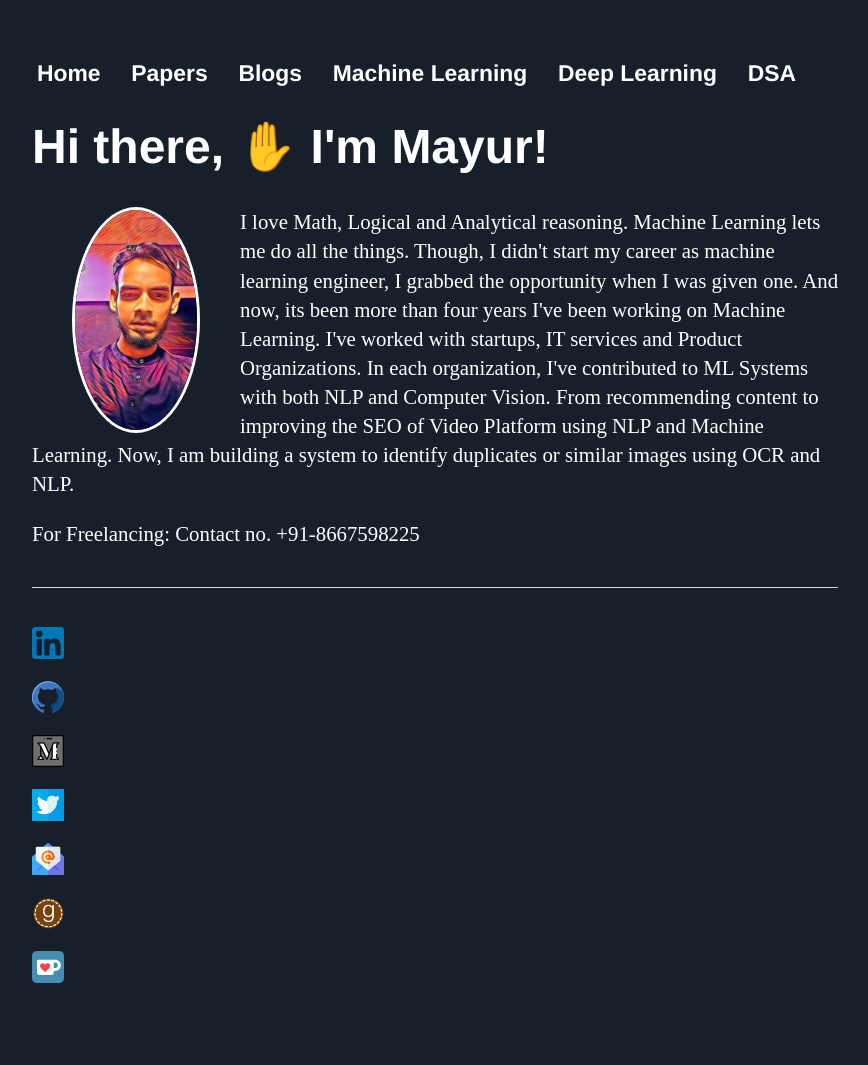
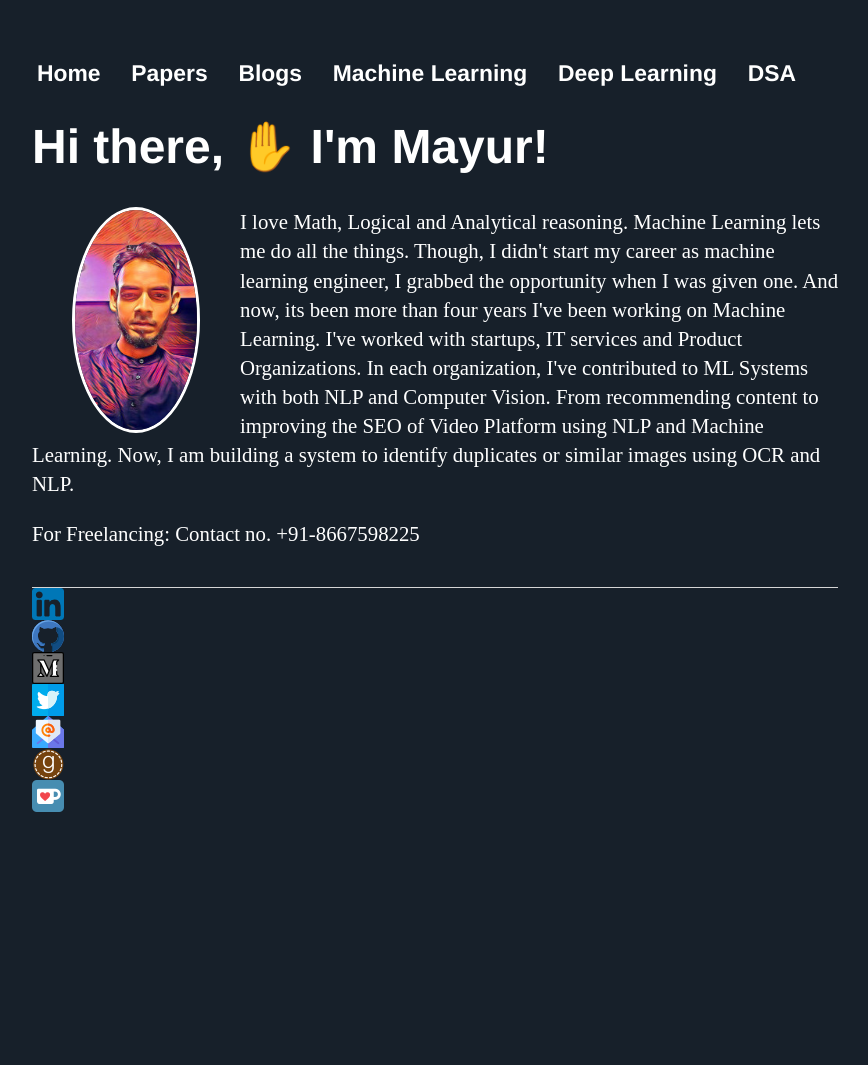
Before and after one commit to Mayurji/mayurji.github.io, a Jekyll site: the page built from index.html, in a window 1280 px wide. Shown: the whole page, without its empty margins (160-1028 px from the left). Built offline with Jekyll 4.4.1, drawn with Linux system fonts in a browser that asks for light colours; after the commit the page ends 900 px from its top, so only the background shows below that.

Commit message:
Update default.html

```diff
--- a/_layouts/default.html
+++ b/_layouts/default.html
@@ -46,17 +46,15 @@
 		  </div>
 		</div>
 		-->
-    		<ul>
+    		<a href="https://www.linkedin.com/in/mayur-jain-ds/"><img src="{{site.url}}/assets/images/svgs/linkedin.png" alt="linkedin"></a>
+		<a href="https://github.com/Mayurji"><img src="{{site.url}}/assets/images/svgs/github.png" alt="Github"></a>
+		<a href="https://mayur-ds.medium.com/"><img src="{{site.url}}/assets/images/svgs/medium.png" alt="Medium"></a>
+		<a href="https://twitter.com/mayur__22"><img src="{{site.url}}/assets/images/svgs/twitter.png" alt="twitter"></a>
+		<a href="mailto:1942at@gmail.com"><img src="{{site.url}}/assets/images/svgs/email.png" alt="email"></a>
+		<a href="https://www.goodreads.com/user/show/117102851-mayur"><img src="{{site.url}}/assets/images/svgs/goodreads.png" alt="goodreads"></a>
+		<a href="https://ko-fi.com/mayurjain"><img src="{{site.url}}/assets/images/svgs/ko-fi.png" alt="sponsor"></a>
 
-			<li><a href="https://www.linkedin.com/in/mayur-jain-ds/"><img src="{{site.url}}/assets/images/svgs/linkedin.png" alt="linkedin"></a></li>
-			<li><a href="https://github.com/Mayurji"><img src="{{site.url}}/assets/images/svgs/github.png" alt="Github"></a></li>
-			<li><a href="https://mayur-ds.medium.com/"><img src="{{site.url}}/assets/images/svgs/medium.png" alt="Medium"></a></li>
-			<li><a href="https://twitter.com/mayur__22"><img src="{{site.url}}/assets/images/svgs/twitter.png" alt="twitter"></a></li>
-			<li><a href="mailto:1942at@gmail.com"><img src="{{site.url}}/assets/images/svgs/email.png" alt="email"></a></li>
-			<li><a href="https://www.goodreads.com/user/show/117102851-mayur"><img src="{{site.url}}/assets/images/svgs/goodreads.png" alt="goodreads"></a></li>
-			<li><a href="https://ko-fi.com/mayurjain"><img src="{{site.url}}/assets/images/svgs/ko-fi.png" alt="sponsor"></a></li>
 
-		</ul>
 		</footer>
 		{% include head.html %}
 	</body>
```
